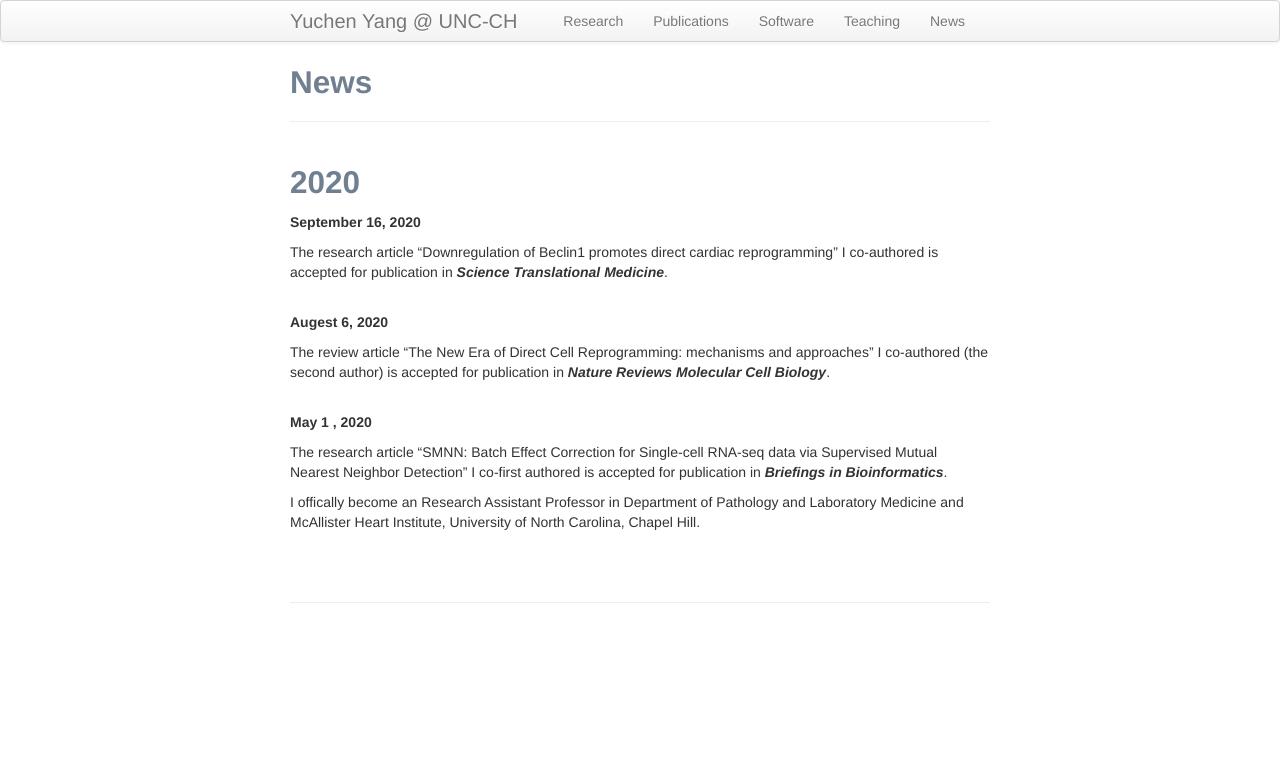
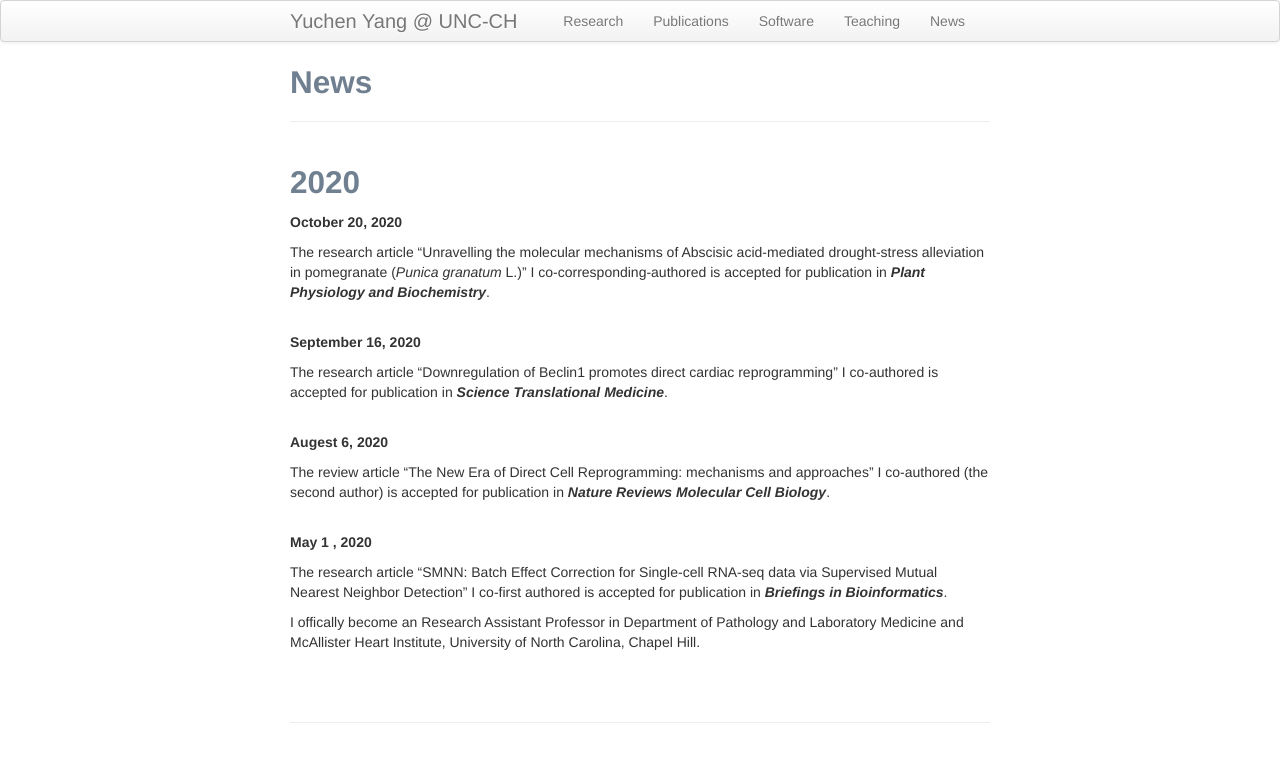
Before and after one commit to yycunc/yycunc.github.io, a Jekyll site: the page built from pages/News.md, in a window 1280 px wide. Shown: the top 762 px of the page. Built offline with Jekyll 4.4.1, drawn with Linux system fonts in a browser that asks for light colours.

Commit message:
Update News.md

```diff
--- a/pages/News.md
+++ b/pages/News.md
@@ -4,6 +4,11 @@ title: News
 ---
 
 ## 2020
+
+<b>October 20, 2020</b><br/>
+
+The research article "Unravelling the molecular mechanisms of Abscisic acid-mediated drought-stress alleviation in pomegranate (*Punica granatum* L.)" I co-corresponding-authored is accepted for publication in ***Plant Physiology and Biochemistry***.<br/>
+<br/>
 
 <b>September 16, 2020</b><br/>
 
```
